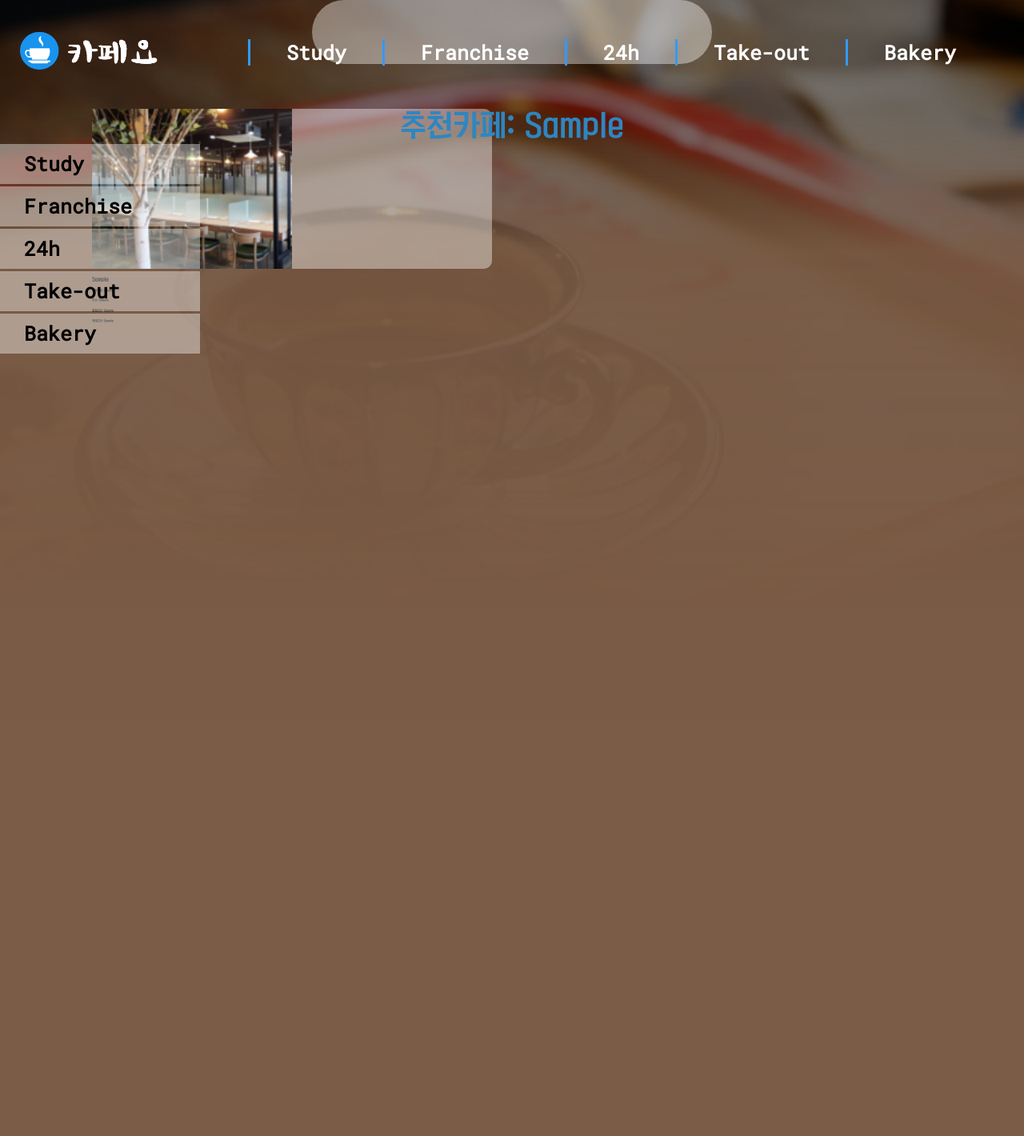
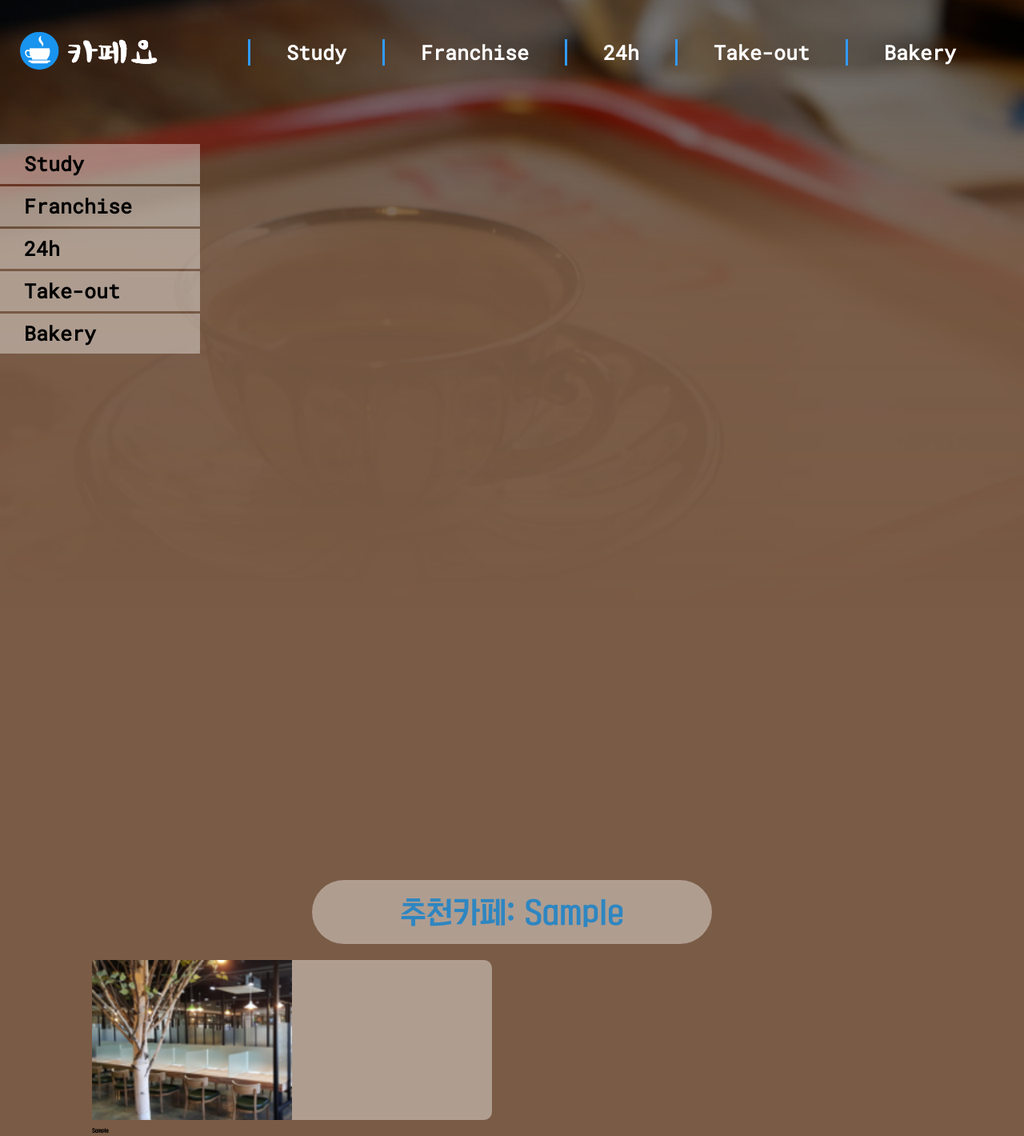
Before and after one commit to software-engineering-term-project/cafe-recommendation, a Django app: page /cafeyo/list/1/ in a window 1280 px wide. Shown: the top 1420 px of the page at 80% size. Before the commit the page ends 442 px from the top, so only its background shows below. Run offline with Django 3.2, Linux system fonts and the light colour scheme; tables that the repository leaves empty hold one stand-in row (values such as "Sample post").

Commit message:
ㅁㅇㄴㄹ

```diff
--- a/cafesite/cafeyo/static/cafeyo/styles_cafe_list.css
+++ b/cafesite/cafeyo/static/cafeyo/styles_cafe_list.css
@@ -17,7 +17,8 @@ body{
 	background-image: url("images/background_3.png");
 	background-repeat: no-repeat;
 	background-size: cover;
-	background-position: top;
+  background-position: top;
+  z-index:2;
 }
 .side_nav{
   height: 100%;
@@ -41,13 +42,6 @@ body{
   margin-top: 25px;
   margin-bottom: 65px;
 }
-.left_contain{
-  height: 100%;
-  width: 100%;
-
-}
-
-
 #menu{
   float: right;
   list-style: none;
@@ -132,8 +126,11 @@ ul#gate, ul#gate ul{
   background-color: rgba( 255, 255, 255, 0.4 );
   margin-left: auto;
   margin-right: auto;
-  margin-top: 0;
+  margin-top: 200px;
   margin-bottom: 20px;
+  z-index: 1;
+  position: relative;
+  /* position: fixed; */
 
 }
 
--- a/cafesite/cafeyo/templates/cafeyo/cafe_list.html
+++ b/cafesite/cafeyo/templates/cafeyo/cafe_list.html
@@ -31,7 +31,7 @@
 
       </div>
 
-      <div class="left_contain">
+      <div class="left_contain"></div>
         <ul id="menu">
           <li><a href="#">Study</a></li>
            <li><a href="#">Franchise</a></li>
@@ -40,18 +40,20 @@
              <li><a href="#">Bakery</a></li>
         </ul>
 
-
+      </div>
 
 <!--
       <h1>{{ gate.문이름 }}</h1>
       {% csrf_token %} -->
 
 
-        <div id="recommend-cafe">추천카페: {{ random_cafe.카페명 }}</div>
+        <div id="recommend-cafe">추천카페: {{ random_cafe.카페명 }}
+        </div>
 
       {% for cafe in cafe_list %}
       <div class="cafe-container">
         <div class="cafe">
+
           <div class ="image">
             <a href="{% url 'cafeyo:results' cafe.id %}">
 
```
Lines whose indentation alone changed are shown as unchanged.
